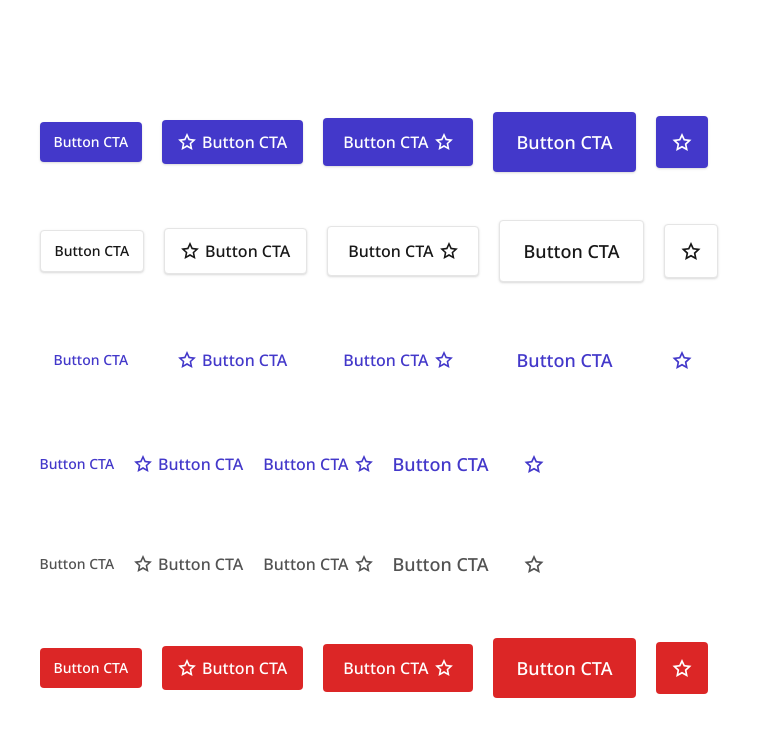
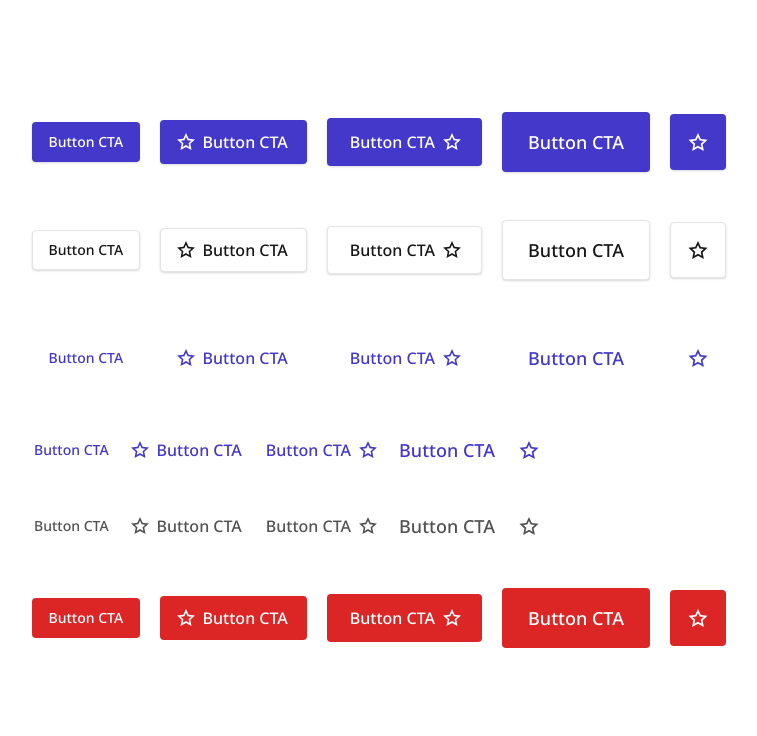
Before and after one commit to suntandreea/greatfrontend-button-component, a React (Vite) app: page / in a window 1280 px wide. Shown: the top 736 px of the page, without its empty margins (261-1018 px from the left). Built offline with nearby package versions, Linux system fonts and the light colour scheme.

Commit message:
fixed layout for screenshots

```diff
--- a/src/App.scss
+++ b/src/App.scss
@@ -8,6 +8,5 @@ section {
   display: flex;
   flex-wrap: wrap;
   align-items: center;
-  align-self: stretch;
   gap: 20px;
 }
--- a/src/components/Button.module.scss
+++ b/src/components/Button.module.scss
@@ -14,6 +14,7 @@
   align-items: center;
   text-wrap: nowrap;
   border-radius: 4px;
+  border: 0.5px solid transparent;
   transition: background 0.3s ease,
   color 0.3s ease,
   border-width 0.3s ease,
@@ -25,14 +26,24 @@
     box-shadow: none;
   }
 
+  span {
+    display: flex;
+    justify-content: center;
+    align-items: center;
+  }
+
   svg {
     fill: currentColor;
     width: 18px;
     height: 18px;
-    display: flex;
-    justify-content: center;
-    align-items: center;
   }
+}
+
+.content {
+  display: flex;
+  justify-content: center;
+  align-items: center;
+  padding: 0 2px;
 }
 
 .primary {
@@ -117,7 +128,7 @@
   gap: 4px;
 
   &:not(.link) {
-    padding: 10px 14px;
+    padding: 9px 13.5px;
   }
 }
 
@@ -127,7 +138,7 @@
   gap: 6px;
 
   &:not(.link) {
-    padding: 10px 16px;
+    padding: 9px 16px;
   }
 }
 
@@ -137,7 +148,7 @@
   gap: 6px;
 
   &:not(.link) {
-    padding: 12px 20px;
+    padding: 11px 20px;
   }
 }
 
@@ -147,11 +158,11 @@
   gap: 10px;
 
   &:not(.link) {
-    padding: 16px 24px;
+    padding: 15px 23px;
   }
 }
 
-.iconOnly {
+.iconOnly:not(.link) {
   &.m {
     padding: 10px;
   }
@@ -165,7 +176,16 @@
   }
 
   &.xxl {
-    padding: 16px;
+    padding: 15px;
+  }
+}
+
+.iconOnly {
+  &.xxl {
+    span {
+      width: 24px;
+      height: 24px;
+    }
 
     svg {
       width: 20px;
@@ -177,6 +197,8 @@
 .link {
   color: var(--cl-primary);
   background: transparent;
+  padding: 0;
+  border: 0;
 
   &:not(:disabled) {
     &:hover, &:focus {
--- a/src/components/Button.tsx
+++ b/src/components/Button.tsx
@@ -34,7 +34,7 @@ export default function Button({
       {icon !== 'only' ?
         <>
           {(icon === 'left') || (icon === "both") ? <Star size={size === 'xxl' ? 'large' : 'small'} /> : null}
-          {children}
+          <span className={styles.content}>{children}</span>
           {(icon === 'right') || (icon === "both") ? <Star size={size === 'xxl' ? 'large' : 'small'} /> : null}
         </>
       : <Star size={size === 'xxl' ? 'large' : 'small'} />}
--- a/src/components/assets/Star.tsx
+++ b/src/components/assets/Star.tsx
@@ -4,7 +4,7 @@ interface IconProps {
 
 export default function Star({size}: IconProps) {
 
-  return (<>
+  return (<span>
     {size === "large" ?
       <svg viewBox="0 0 20 19" xmlns="http://www.w3.org/2000/svg">
         <path
@@ -17,5 +17,5 @@ export default function Star({size}: IconProps) {
         />
       </svg>
     }
-  </>);
+  </span>);
 }
--- a/src/index.scss
+++ b/src/index.scss
@@ -30,7 +30,6 @@
   "Segoe UI", Roboto, Oxygen, Ubuntu, Cantarell, "Open Sans", "Helvetica Neue", sans-serif;
   margin: 0;
   padding: 0;
-  box-sizing: border-box;
   -webkit-font-smoothing: antialiased;
   -moz-osx-font-smoothing: grayscale;
   text-rendering: optimizeLegibility;
```
Also changed, not shown: src/App.tsx (+82 -0 lines).
